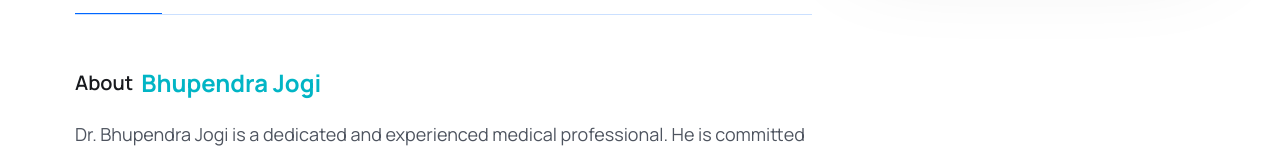
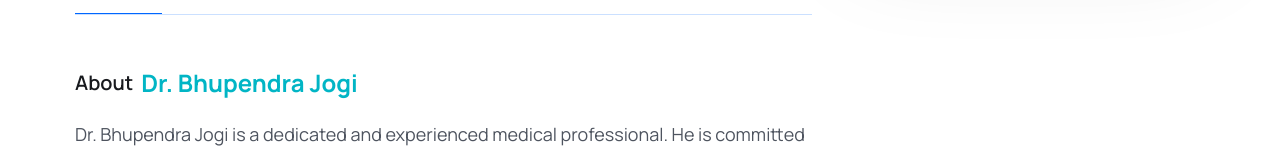
Before and after one commit to milindnair/BookMyDoc, a React (Vite) app in the folder frontend/: page /doctors/123 in a window 1280 px wide. Shown: the part 598-753 px from the top of the page. Built offline with nearby package versions, Linux system fonts and the light colour scheme.

Commit message:
fix:minor bugs

```diff
--- a/frontend/src/pages/Doctors/DoctorAbout.jsx
+++ b/frontend/src/pages/Doctors/DoctorAbout.jsx
@@ -1,12 +1,17 @@
 import React from 'react';
 import { formatDate } from '../../utils/formatDate';
 
-const DoctorAbout = () => {
+const DoctorAbout = (props) => {
+    const docData = props.doctor;
+
+    const {name} = docData;
+
+
     return (
         <div>
             <div>
-                <h3 className='text-[20px] leading-[30px] text-headingColor font-semibold flex items-center gap-2'>About <span className='text-irisBlueColor font-bold text-[24px] leading-9'>Bhupendra Jogi</span></h3>
-                <p className="text__para">Dr. Bhupendra Jogi is a dedicated and experienced medical professional. He is committed to providing the best healthcare to his patients, with a focus on excellence in surgical procedures and patient care. With a wealth of knowledge and experience, Dr. Jogi is a trusted choice for surgical treatments.</p>
+                <h3 className='text-[20px] leading-[30px] text-headingColor font-semibold flex items-center gap-2'>About <span className='text-irisBlueColor font-bold text-[24px] leading-9'>{name}</span></h3>
+                <p className="text__para">{name} is a dedicated and experienced medical professional. He is committed to providing the best healthcare to his patients, with a focus on excellence in surgical procedures and patient care. With a wealth of knowledge and experience, Dr. Jogi is a trusted choice for surgical treatments.</p>
             </div>
             <div className='mt-12'>
                 <h3 className='text-[20px] leading-[30px] text-headingColor font-semibold'>Education</h3>
--- a/frontend/src/pages/Doctors/DoctorDetails.jsx
+++ b/frontend/src/pages/Doctors/DoctorDetails.jsx
@@ -8,6 +8,14 @@ import SidePanel from './SidePanel'
 const DoctorDetails = () => {
 
   const[tab,settab] = useState('about')
+
+  const doctorData = {
+    name: "Dr. Bhupendra Jogi",
+    specialty: "Surgeon",
+    rating: 4.9, // You can set the actual rating
+    reviews: 189, // You can set the actual number of reviews
+    description: "Dr. Bhupendra Jogi is a renowned surgeon with a strong commitment to heart. With extensive experience in treating various skin conditions, Dr. Lewis is dedicated to providing patients with the best skincare solutions. He is currently practicing at Mount Beta Hospital in Mumbai, where he offers a wide range of dermatological services."
+  };
 
   return (
     <section>
@@ -41,7 +49,7 @@ const DoctorDetails = () => {
             </div>
             <div className='mt-[50px]'>
               {
-                tab === 'about' &&  <DoctorAbout />
+                tab === 'about' &&  <DoctorAbout doctor={doctorData} />
               }
               {
                 tab === 'feedback' && <Feedback />
--- a/frontend/src/pages/Doctors/DoctorDetails2.jsx
+++ b/frontend/src/pages/Doctors/DoctorDetails2.jsx
@@ -46,7 +46,7 @@ const DoctorDetails2 = () => {
             </div>
             <div className='mt-[50px]'>
               {
-                tab === 'about' && <DoctorAbout />
+                tab === 'about' && <DoctorAbout doctor={doctorData} />
               }
               {
                 tab === 'feedback' && <Feedback />
--- a/frontend/src/pages/Doctors/DoctorDetails3.jsx
+++ b/frontend/src/pages/Doctors/DoctorDetails3.jsx
@@ -46,7 +46,7 @@ const DoctorDetails3 = () => {
             </div>
             <div className='mt-[50px]'>
               {
-                tab === 'about' && <DoctorAbout />
+                tab === 'about' && <DoctorAbout doctor={doctorData} />
               }
               {
                 tab === 'feedback' && <Feedback />
```
